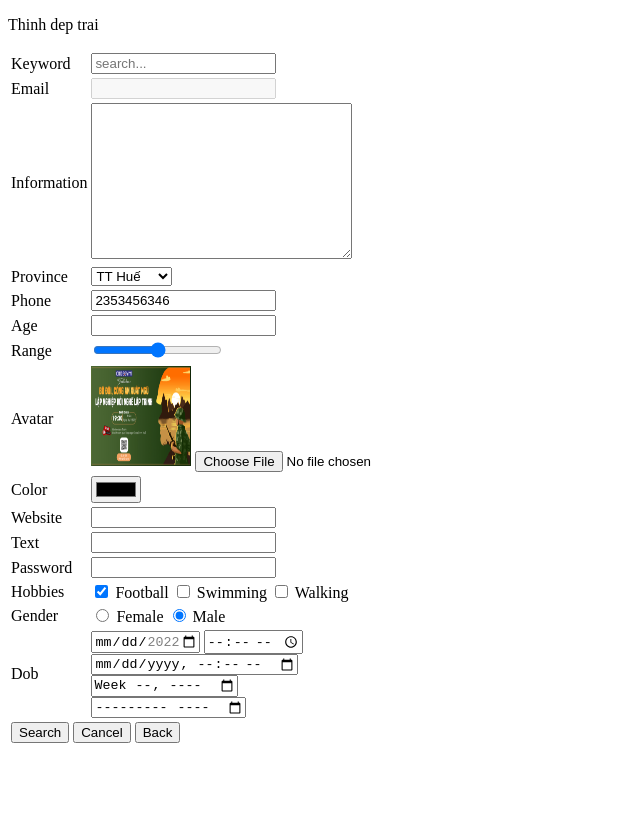
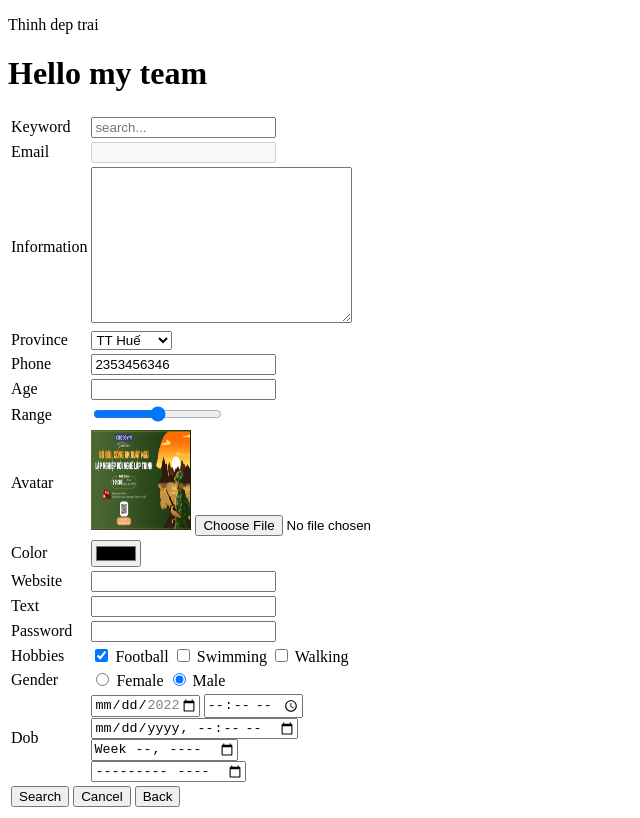
Before and after one commit to khoanguyen84/C0222K1, a plain HTML site: page HTML/form.html in a window 1280 px wide. Shown: the whole page, without its empty margins (0-640 px from the left). Drawn offline with Linux system fonts and the light colour scheme.

Commit message:
update 22

```diff
--- a/HTML/form.html
+++ b/HTML/form.html
@@ -8,6 +8,7 @@
 </head>
 <body>
     <p>Thinh dep trai</p>
+    <h1>Hello my team</h1>
     <form action="https://www.google.com/search?" method="get">
         <table>
             <tr>
```
